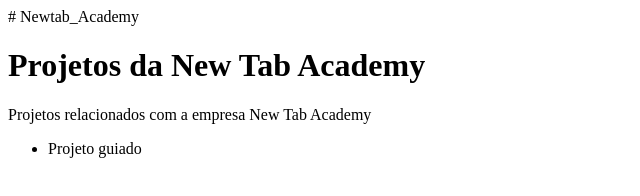
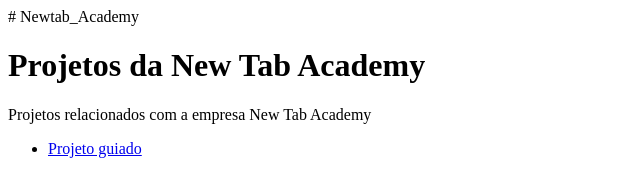
Before and after one commit to Bruno-Calasans/Newtab_Academy, a plain HTML site: page index.html in a window 1280 px wide. Shown: the whole page, without its empty margins (0-640 px from the left). Drawn offline with Linux system fonts and the light colour scheme.

Commit message:
Update index.html

```diff
--- a/index.html
+++ b/index.html
@@ -3,6 +3,6 @@
 <h1>Projetos da New Tab Academy</h1>
 <p>Projetos relacionados com a empresa New Tab Academy</p>
 <ul>
-  <li><ahref="" >Projeto guiado</a></li>
+  <li><a href="HTML-CSS/Projeto guiado/index.html" >Projeto guiado</a></li>
 
 </ul>
```
